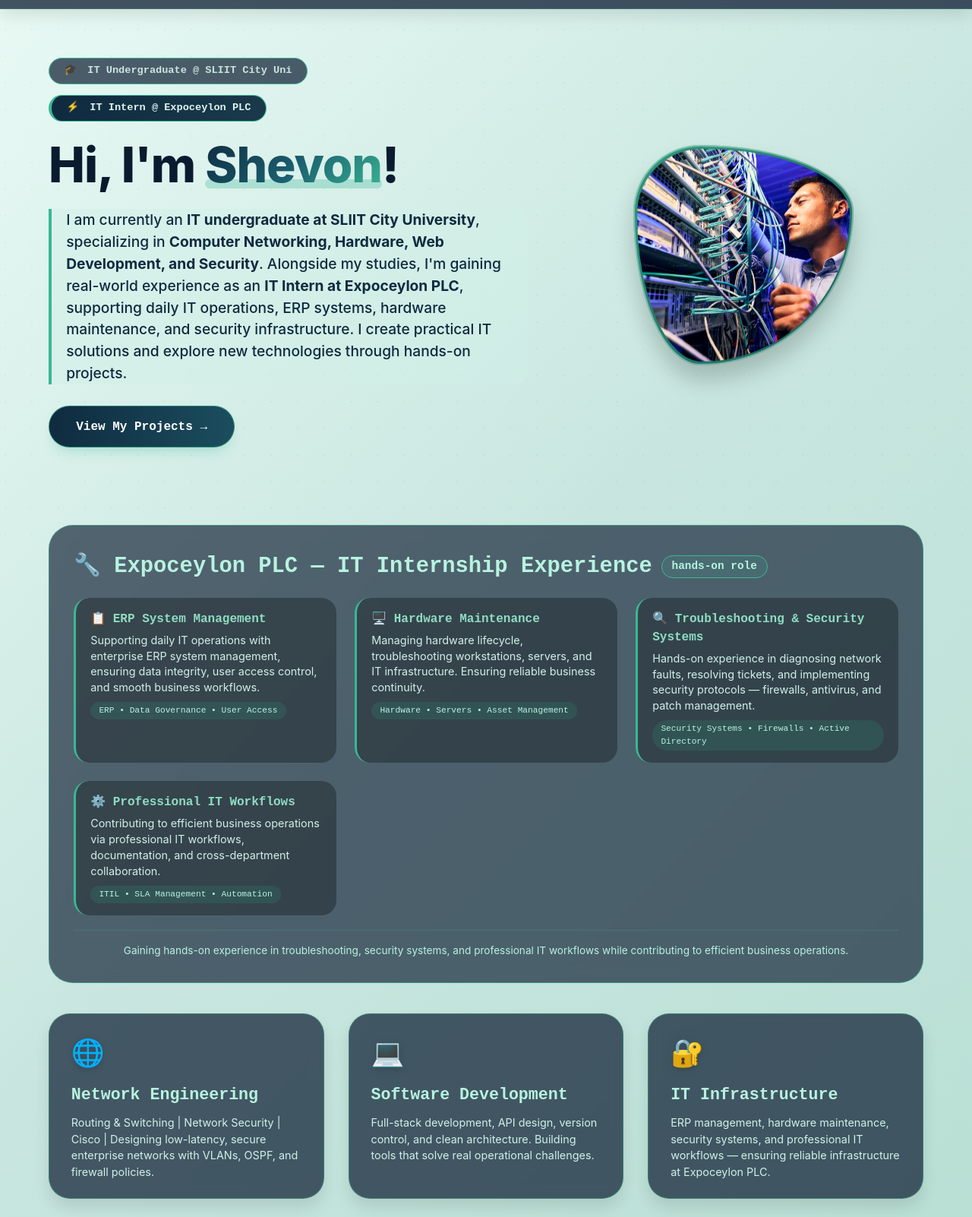
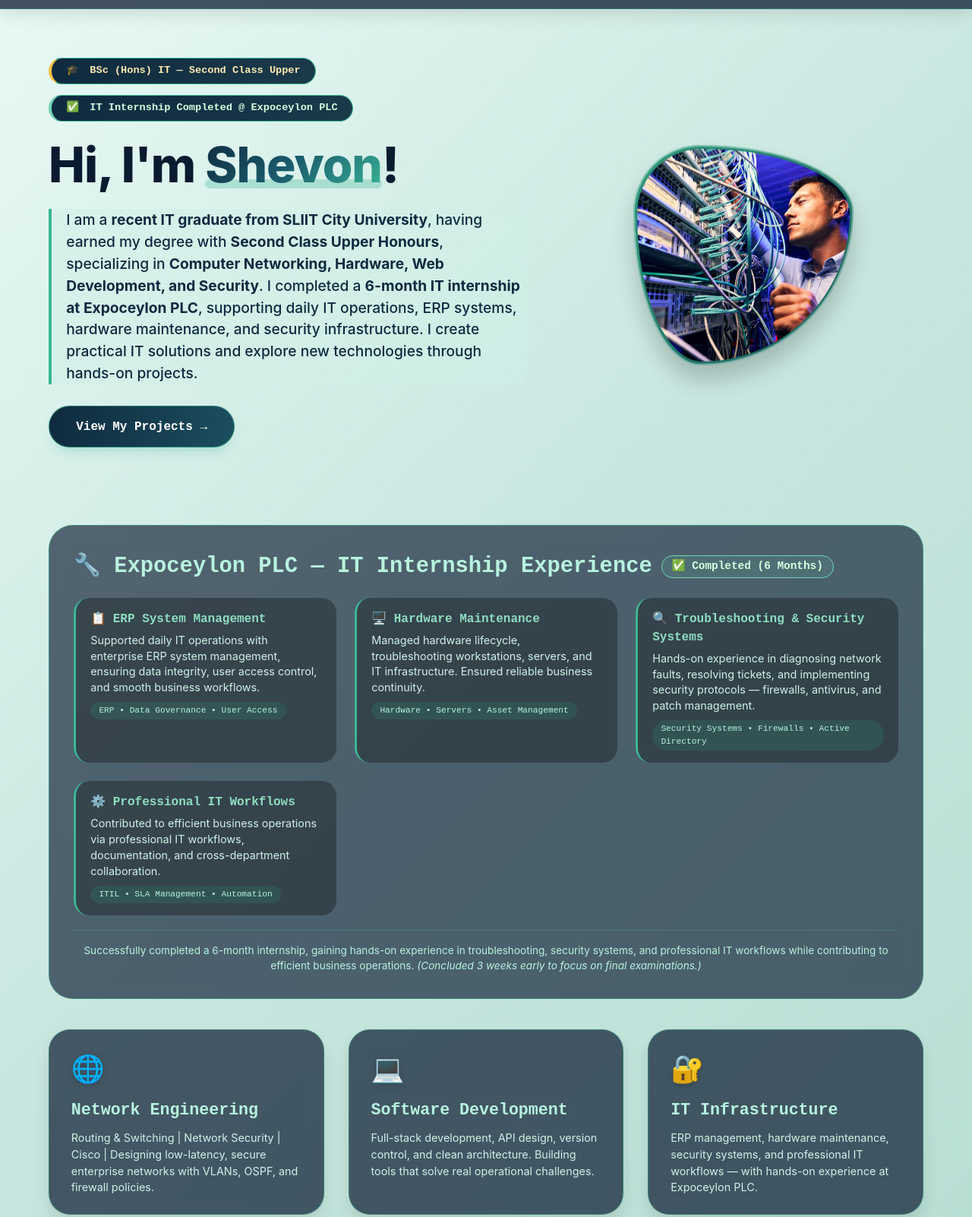
Before and after one commit to svweerawardane/svweerawardane-portfolio, a plain HTML site: page index.html in a window 1280 px wide. Shown: the part 80-1682 px from the top of the page at 76% size. Drawn offline with Linux system fonts and the light colour scheme.

Commit message:
Update index.html

```diff
--- a/index.html
+++ b/index.html
@@ -238,6 +238,19 @@
             border-left: 4px solid #3ab795;
             color: #e0f5ef;
         }
+        .pill.grad {
+            background: linear-gradient(110deg, #0f2a3f, #1a3a4a);
+            border-left: 4px solid #f5c542;
+            color: #ffe9b0;
+        }
+        .pill.grad i {
+            color: #ffd966;
+        }
+        .pill.completed {
+            background: linear-gradient(110deg, #0f2a3f, #1a3a4a);
+            border-left: 4px solid #6ed4b5;
+            color: #d4ffe0;
+        }
         .pill:hover {
             transform: translateY(-2px);
             box-shadow: 0 4px 12px rgba(58, 183, 149, 0.3);
@@ -395,6 +408,11 @@
             font-size: 0.9rem;
             border: 1px solid #3ab795;
         }
+        .detail-title .completed-badge {
+            background: #6ed4b520;
+            border-color: #6ed4b5;
+            color: #d4ffe0;
+        }
         .responsibility-grid {
             display: grid;
             grid-template-columns: repeat(auto-fit, minmax(280px, 1fr));
@@ -526,49 +544,49 @@
         </div>
     </nav>
 
-    <!-- HERO SECTION - using original hero.jpg image -->
+    <!-- HERO SECTION -->
     <section class="hero">
         <div class="hero-text">
-            <!-- Added status badges showing undergraduate and internship -->
+            <!-- Updated status badges: Graduated with Second Class Upper + Completed Internship -->
             <div class="status-badge">
-                <span class="pill"><i>🎓</i> IT Undergraduate @ SLIIT City Uni</span>
-                <span class="pill intern"><i>⚡</i> IT Intern @ Expoceylon PLC</span>
+                <span class="pill grad"><i>🎓</i> BSc (Hons) IT — Second Class Upper</span>
+                <span class="pill completed"><i>✅</i> IT Internship Completed @ Expoceylon PLC</span>
             </div>
             <h1>Hi, I'm <span>Shevon</span>!</h1>
             <p>
-                I am currently an <strong>IT undergraduate at SLIIT City University</strong>, specializing in
+                I am a <strong>recent IT graduate from SLIIT City University</strong>, having earned my degree with
+                <strong>Second Class Upper Honours</strong>, specializing in
                 <strong>Computer Networking, Hardware, Web Development, and Security</strong>.
-                Alongside my studies, I'm gaining real-world experience as an <strong>IT Intern at Expoceylon PLC</strong>,
-                supporting daily IT operations, ERP systems, hardware maintenance, and security infrastructure.
-                I create practical IT solutions and explore new technologies through hands-on projects.
+                I completed a <strong>6-month IT internship at Expoceylon PLC</strong>, supporting daily IT operations,
+                ERP systems, hardware maintenance, and security infrastructure. I create practical IT solutions
+                and explore new technologies through hands-on projects.
             </p>
             <a href="projects.html" class="btn">View My Projects →</a>
         </div>
 
         <div class="hero-image">
             <div class="hero-img-border">
-                <!-- Original hero.jpg image - preserved exactly as in your code -->
                 <img src="hero.jpg" alt="Shevon Weerawardane">
             </div>
         </div>
     </section>
 
-    <!-- Detailed Internship Section - showing your exact responsibilities at Expoceylon PLC -->
+    <!-- Detailed Internship Section - Updated to show completed status -->
     <div class="internship-detail">
         <div class="detail-card" id="internDetail">
             <div class="detail-title">
                 🔧 Expoceylon PLC — IT Internship Experience
-                <span>hands-on role</span>
+                <span class="completed-badge">✅ Completed (6 Months)</span>
             </div>
             <div class="responsibility-grid">
                 <div class="resp-item">
                     <strong>📋 ERP System Management</strong>
-                    <p>Supporting daily IT operations with enterprise ERP system management, ensuring data integrity, user access control, and smooth business workflows.</p>
+                    <p>Supported daily IT operations with enterprise ERP system management, ensuring data integrity, user access control, and smooth business workflows.</p>
                     <span class="tech-tag">ERP • Data Governance • User Access</span>
                 </div>
                 <div class="resp-item">
                     <strong>🖥️ Hardware Maintenance</strong>
-                    <p>Managing hardware lifecycle, troubleshooting workstations, servers, and IT infrastructure. Ensuring reliable business continuity.</p>
+                    <p>Managed hardware lifecycle, troubleshooting workstations, servers, and IT infrastructure. Ensured reliable business continuity.</p>
                     <span class="tech-tag">Hardware • Servers • Asset Management</span>
                 </div>
                 <div class="resp-item">
@@ -578,12 +596,14 @@
                 </div>
                 <div class="resp-item">
                     <strong>⚙️ Professional IT Workflows</strong>
-                    <p>Contributing to efficient business operations via professional IT workflows, documentation, and cross-department collaboration.</p>
+                    <p>Contributed to efficient business operations via professional IT workflows, documentation, and cross-department collaboration.</p>
                     <span class="tech-tag">ITIL • SLA Management • Automation</span>
                 </div>
             </div>
             <p style="margin-top: 1.2rem; color: #b8f2e0; font-size: 0.85rem; border-top: 1px solid #3ab79540; padding-top: 1rem; text-align: center;">
-                Gaining hands-on experience in troubleshooting, security systems, and professional IT workflows while contributing to efficient business operations.
+                Successfully completed a 6-month internship, gaining hands-on experience in troubleshooting, security systems,
+                and professional IT workflows while contributing to efficient business operations.
+                <em>(Concluded 3 weeks early to focus on final examinations.)</em>
             </p>
         </div>
     </div>
@@ -603,12 +623,12 @@
         <div class="feature-card">
             <div class="feature-icon">🔐</div>
             <h3>IT Infrastructure</h3>
-            <p>ERP management, hardware maintenance, security systems, and professional IT workflows — ensuring reliable infrastructure at Expoceylon PLC.</p>
+            <p>ERP management, hardware maintenance, security systems, and professional IT workflows — with hands-on experience at Expoceylon PLC.</p>
         </div>
     </div>
 
     <div class="footer-note">
-        <span>🖥️ IT Undergraduate @ SLIIT | IT Intern @ Expoceylon PLC | Network & Software Engineering</span>
+        <span>🖥️ IT Graduate (Second Class Upper) @ SLIIT | Ex-IT Intern @ Expoceylon PLC | Network & Software Engineering</span>
     </div>
 
     <script>
```
